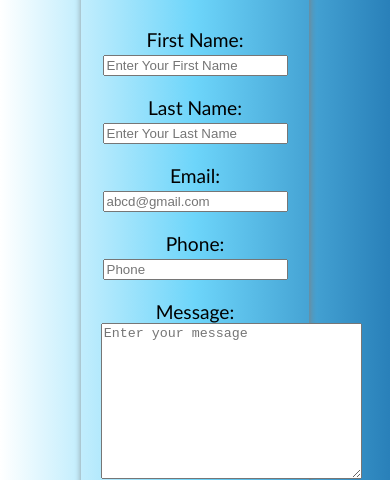
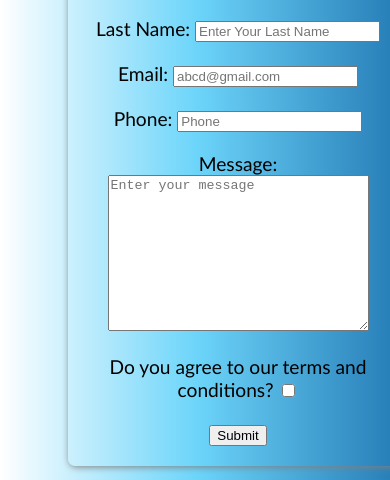
Before and after one commit to oahednoorforhad/Book-Store, a plain HTML site: page contact.html in a window 390 px wide. Shown: the part 505-985 px from the top of the page. Drawn offline with Linux system fonts and the light colour scheme.

Commit message:
final commit

```diff
--- a/contact.html
+++ b/contact.html
@@ -20,7 +20,8 @@
         text-align: center;
       }
       #forms {
-        margin: 0px 550px 10px 550px;
+        margin: auto;
+        width: 600px;
         padding: 20px;
         box-shadow: 1px 1px 7px gray;
         border-radius: 7px;
@@ -53,7 +54,7 @@
           gap: 10px;
         }
         #forms {
-          margin: 10px 5%;
+          width: 300px;
         }
       }
     </style>
```
